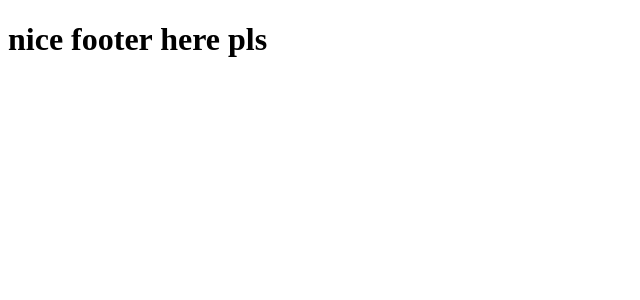
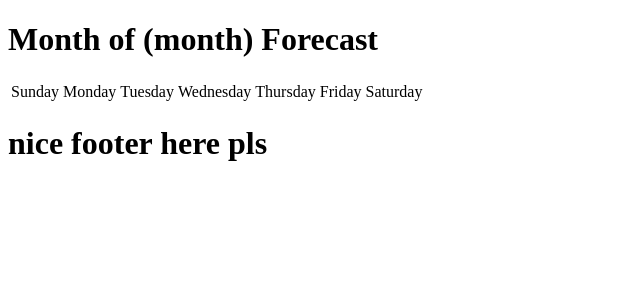
Before and after one commit to JanssenAaron/wonderful_weather, a Django app: template wwapp/templates/wwapp/monthly.html in a window 1280 px wide. Shown: the top 300 px of the page, without its empty margins (0-640 px from the left). Run offline with Django 4.2, Linux system fonts and the light colour scheme; the template is opened without the code that fills it, so the values that code supplies are empty.

Commit message:
start of monthly

```diff
--- a/wwapp/templates/wwapp/monthly.html
+++ b/wwapp/templates/wwapp/monthly.html
@@ -6,6 +6,19 @@
     <meta name="viewport" content="width=device-width, initial-scale=1.0" />
     <title>Document</title>
   </head>
-  <body></body>
+  <body>
+    <h1>Month of (month) Forecast</h1>
+    <table>
+      <tr>
+        <td>Sunday</td>
+        <td>Monday</td>
+        <td>Tuesday</td>
+        <td>Wednesday</td>
+        <td>Thursday</td>
+        <td>Friday</td>
+        <td>Saturday</td>
+      </tr>
+    </table>
+  </body>
   <footer><h1>nice footer here pls</h1></footer>
 </html>
```
